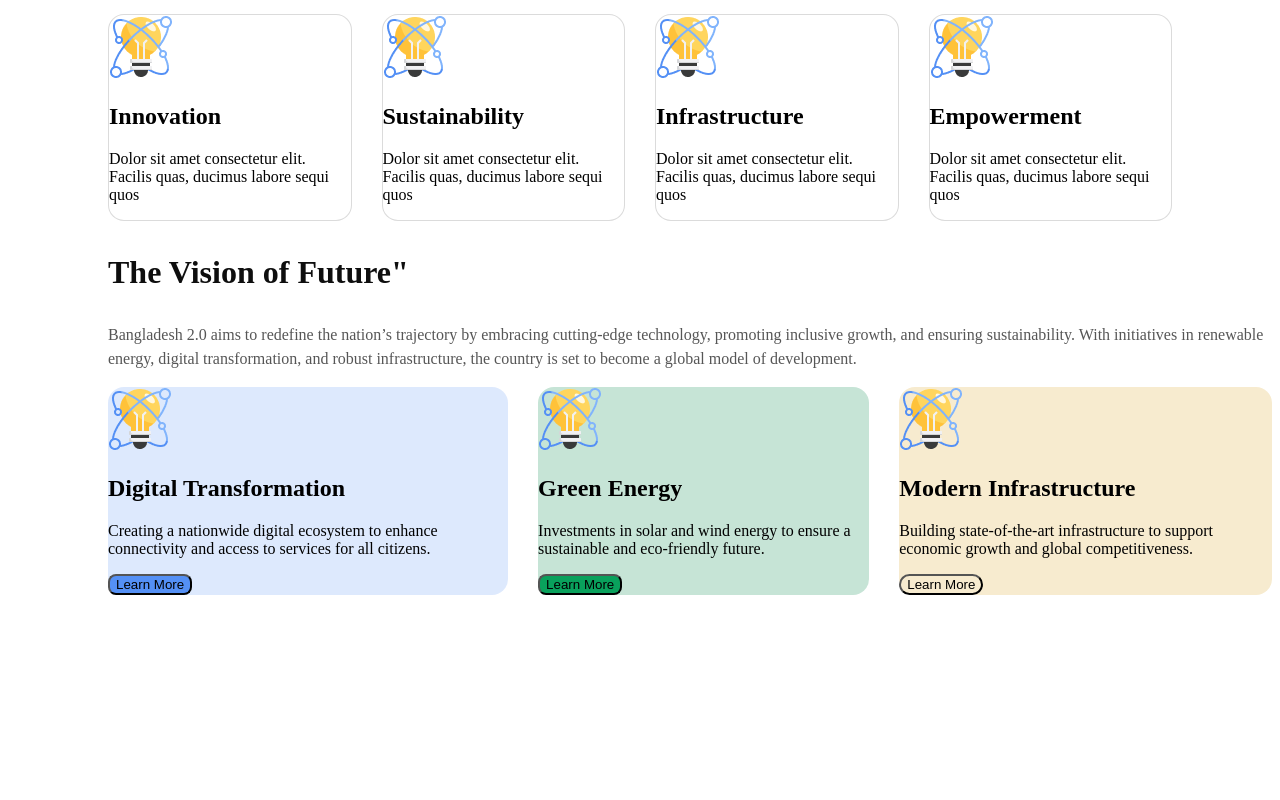
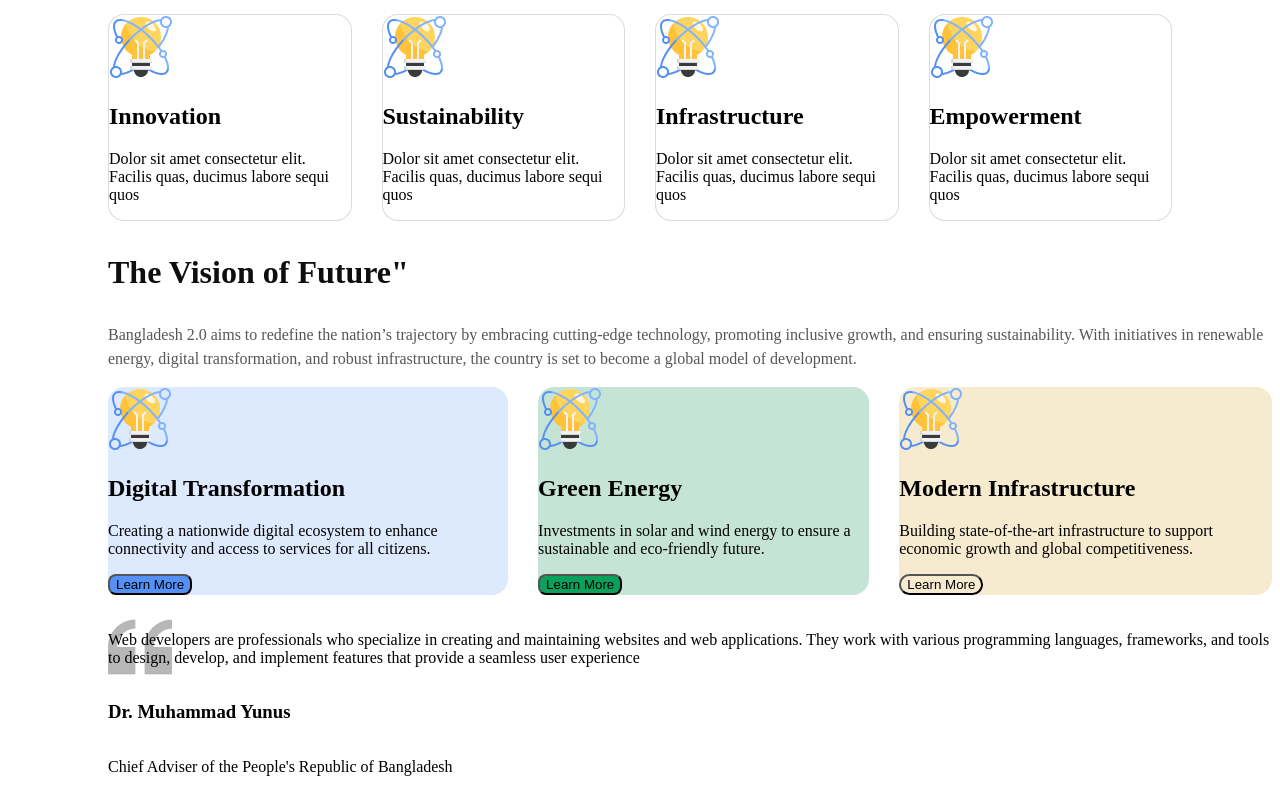
Before and after one commit to FAHAD321RCF/ph-assignment1, a plain HTML site: page index.html in a window 1280 px wide. Shown: the part 938-1738 px from the top of the page. Before the commit the page ends 1541 px from the top, so only its background shows below. Drawn offline with Linux system fonts and the light colour scheme.

Commit message:
first commit

```diff
--- a/index.html
+++ b/index.html
@@ -83,10 +83,16 @@
             <button class="r">Learn More</button>
         </div>
         </div>
+ </section>
+ <section>
+    <div class="younus">
 
+    <p>Web developers are professionals who specialize in creating and maintaining websites and web applications. They work with various programming languages, frameworks, and tools to design, develop, and implement features that provide a seamless user experience</p>
+    <h3>Dr. Muhammad Yunus</h3>
+    <p>Chief Adviser of the People's Republic of Bangladesh</p>
 
-
-    </section>
+</div>
+ </section>
     </main>
 
     <footer>
--- a/style/style.css
+++ b/style/style.css
@@ -200,3 +200,14 @@ border-radius: 16px;
 
 background: rgb(247, 235, 207);
 }
+.younus{
+
+    background-image: url("../assets/quote-bg.png");
+    background-position: top left;
+    background-repeat: no-repeat;
+    display: flex;
+    flex-direction: column;
+    margin-top:20px;
+    margin-left: 100px;
+
+}
```
